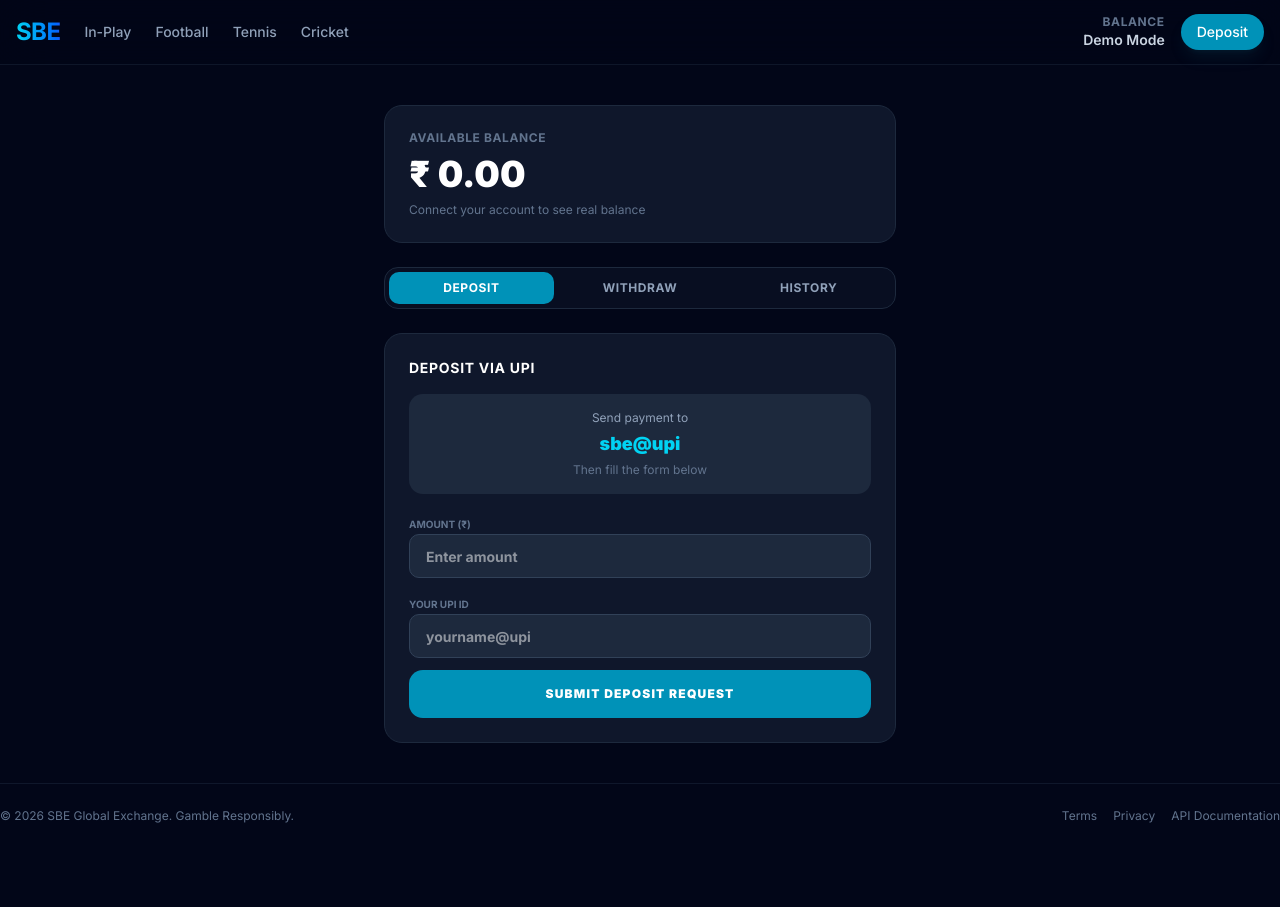
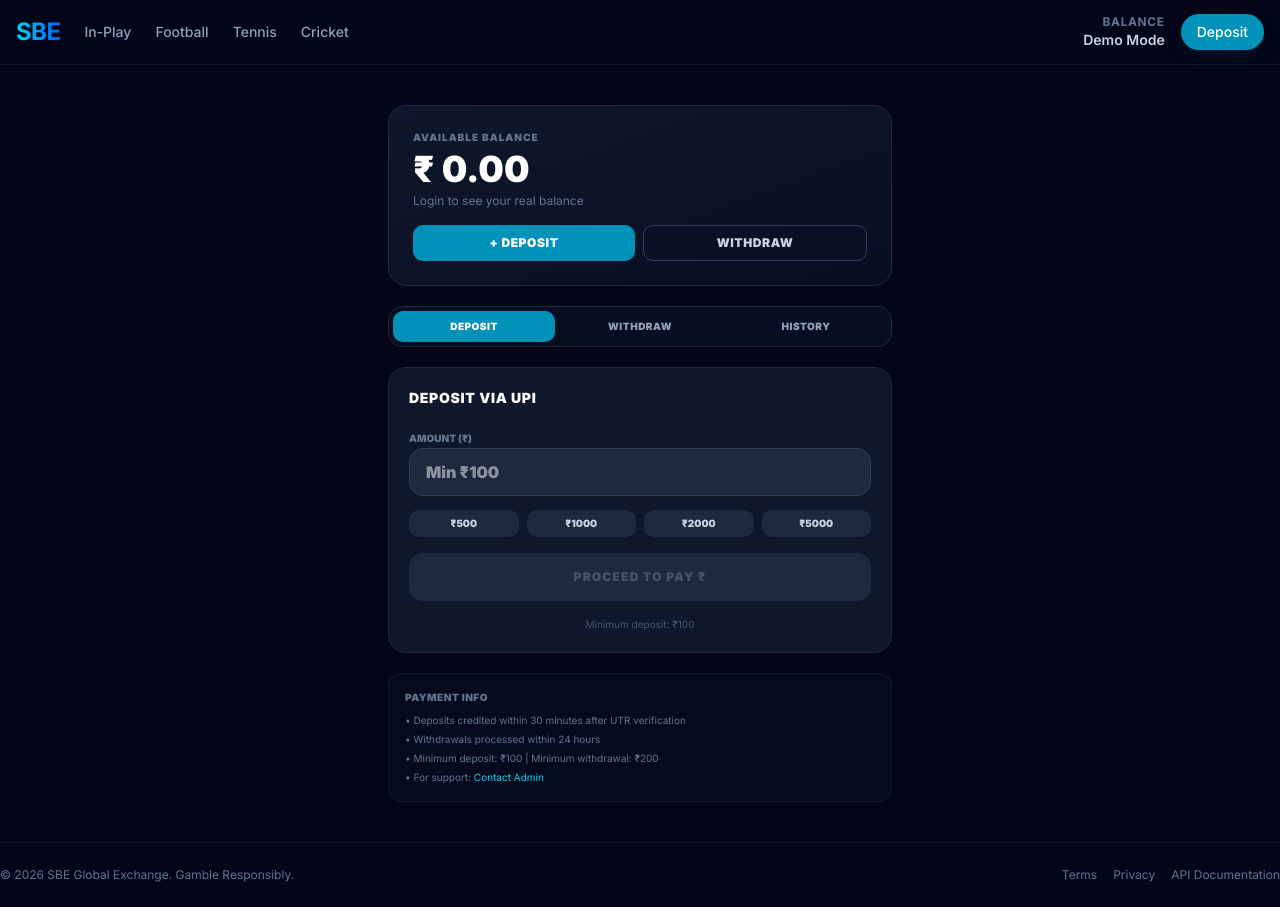
Before and after one commit to Warriorlegacy/JMD-Online-Book, a Next.js app in the folder sbe/web/: page /wallet in a window 1280 px wide. Before the commit the page ends 848 px from the top, so only its background shows below. Built offline with nearby package versions, Linux system fonts and the light colour scheme; no server answers.

Commit message:
feat: real UPI payment flow with deep link, UTR verification, quick amounts

```diff
--- a/sbe/web/src/app/wallet/page.tsx
+++ b/sbe/web/src/app/wallet/page.tsx
@@ -1,98 +1,243 @@
 "use client";
 import { useState } from "react";
-import { useSocket } from "@/lib/socket";
+import Link from "next/link";
+
+const PLATFORM_UPI = "6202442690@ptyes";
+const PLATFORM_NAME = "SBE Exchange";
+const MIN_DEPOSIT = 100;
+const MIN_WITHDRAW = 200;
+
+function CopyButton({ text }: { text: string }) {
+  const [copied, setCopied] = useState(false);
+  return (
+    <button
+      onClick={() => { navigator.clipboard.writeText(text); setCopied(true); setTimeout(() => setCopied(false), 2000); }}
+      className={`px-3 py-1 rounded text-[10px] font-black uppercase tracking-wider transition-all ${copied ? "bg-green-600 text-white" : "bg-slate-700 text-slate-300 hover:bg-slate-600"}`}
+    >
+      {copied ? "Copied!" : "Copy"}
+    </button>
+  );
+}
 
 export default function WalletPage() {
-  const { connected } = useSocket();
   const [tab, setTab] = useState<"deposit" | "withdraw" | "history">("deposit");
   const [amount, setAmount] = useState("");
   const [upiId, setUpiId] = useState("");
+  const [utrNumber, setUtrNumber] = useState("");
+  const [step, setStep] = useState<1 | 2>(1);
   const [submitted, setSubmitted] = useState(false);
+  const [loading, setLoading] = useState(false);
 
-  const handleSubmit = async () => {
-    if (!amount || parseFloat(amount) <= 0) return;
-    setSubmitted(true);
-    setTimeout(() => setSubmitted(false), 4000);
+  const amountNum = parseFloat(amount) || 0;
+  const upiDeepLink = `upi://pay?pa=${PLATFORM_UPI}&pn=${encodeURIComponent(PLATFORM_NAME)}&am=${amountNum}&cu=INR&tn=${encodeURIComponent("SBE Deposit")}`;
+
+  const handleDepositStep1 = () => {
+    if (amountNum < MIN_DEPOSIT) return;
+    setStep(2);
   };
 
+  const handleDepositSubmit = async () => {
+    if (!utrNumber || utrNumber.length < 10 || !upiId) return;
+    setLoading(true);
+    // In production: POST to /api/deposit with { amount, upiId, utrNumber }
+    await new Promise(r => setTimeout(r, 1000));
+    setLoading(false);
+    setSubmitted(true);
+  };
+
+  const handleWithdrawSubmit = async () => {
+    if (amountNum < MIN_WITHDRAW || !upiId) return;
+    setLoading(true);
+    await new Promise(r => setTimeout(r, 1000));
+    setLoading(false);
+    setSubmitted(true);
+  };
+
+  const reset = () => { setStep(1); setAmount(""); setUpiId(""); setUtrNumber(""); setSubmitted(false); };
+
   return (
-    <div className="max-w-lg mx-auto space-y-6 py-4">
-      <div className="rounded-2xl border border-slate-800 bg-slate-900 p-6 space-y-2">
-        <p className="text-xs text-slate-500 uppercase font-bold tracking-wider">Available Balance</p>
+    <div className="max-w-lg mx-auto space-y-5 py-4 px-1">
+      {/* Balance Card */}
+      <div className="rounded-2xl border border-slate-800 bg-gradient-to-br from-slate-900 to-slate-900/50 p-6">
+        <p className="text-[10px] text-slate-500 uppercase font-black tracking-widest mb-1">Available Balance</p>
         <p className="text-4xl font-black text-white">₹ 0.00</p>
-        <p className="text-xs text-slate-500">Connect your account to see real balance</p>
+        <p className="text-xs text-slate-500 mt-1">Login to see your real balance</p>
+        <div className="flex gap-2 mt-4">
+          <button onClick={() => { setTab("deposit"); reset(); }} className="flex-1 h-9 rounded-lg bg-cyan-600 hover:bg-cyan-500 text-xs font-black text-white uppercase tracking-wider transition-all">+ Deposit</button>
+          <button onClick={() => { setTab("withdraw"); reset(); }} className="flex-1 h-9 rounded-lg border border-slate-700 hover:border-slate-500 text-xs font-black text-slate-300 uppercase tracking-wider transition-all">Withdraw</button>
+        </div>
       </div>
 
+      {/* Tabs */}
       <div className="flex rounded-xl border border-slate-800 bg-slate-900/50 p-1 gap-1">
         {(["deposit", "withdraw", "history"] as const).map(t => (
-          <button key={t} onClick={() => setTab(t)}
-            className={`flex-1 py-2 rounded-lg text-xs font-bold uppercase tracking-wider transition-all ${tab === t ? "bg-cyan-600 text-white" : "text-slate-400 hover:text-white"}`}>
+          <button key={t} onClick={() => { setTab(t); reset(); }}
+            className={`flex-1 py-2 rounded-lg text-[10px] font-black uppercase tracking-wider transition-all ${tab === t ? "bg-cyan-600 text-white shadow-lg" : "text-slate-400 hover:text-white"}`}>
             {t}
           </button>
         ))}
       </div>
 
-      {tab === "deposit" && (
-        <div className="rounded-2xl border border-slate-800 bg-slate-900 p-6 space-y-4">
-          <h2 className="text-sm font-bold text-white uppercase tracking-wider">Deposit via UPI</h2>
-          <div className="rounded-xl bg-slate-800 p-4 text-center space-y-1">
-            <p className="text-xs text-slate-400">Send payment to</p>
-            <p className="text-lg font-black text-cyan-400">sbe@upi</p>
-            <p className="text-xs text-slate-500">Then fill the form below</p>
+      {/* DEPOSIT */}
+      {tab === "deposit" && !submitted && (
+        <div className="rounded-2xl border border-slate-800 bg-slate-900 p-5 space-y-4">
+          {step === 1 ? (
+            <>
+              <h2 className="text-sm font-black text-white uppercase tracking-wider">Deposit via UPI</h2>
+              <div className="space-y-1.5">
+                <label className="text-[10px] font-black text-slate-500 uppercase">Amount (₹)</label>
+                <input type="number" value={amount} onChange={e => setAmount(e.target.value)}
+                  placeholder={`Min ₹${MIN_DEPOSIT}`} min={MIN_DEPOSIT}
+                  className="w-full h-12 bg-slate-800 border border-slate-700 rounded-xl px-4 text-base font-black text-white focus:outline-none focus:border-cyan-500 transition-colors" />
+                <div className="flex gap-2 mt-2">
+                  {[500, 1000, 2000, 5000].map(v => (
+                    <button key={v} onClick={() => setAmount(String(v))}
+                      className="flex-1 py-1.5 rounded-lg bg-slate-800 hover:bg-slate-700 text-[10px] font-black text-slate-300 transition-all">
+                      ₹{v}
+                    </button>
+                  ))}
+                </div>
+              </div>
+              <button onClick={handleDepositStep1} disabled={amountNum < MIN_DEPOSIT}
+                className={`w-full h-12 rounded-xl text-xs font-black uppercase tracking-widest transition-all active:scale-[0.98] ${amountNum >= MIN_DEPOSIT ? "bg-cyan-600 hover:bg-cyan-500 text-white" : "bg-slate-800 text-slate-600 cursor-not-allowed"}`}>
+                Proceed to Pay ₹{amountNum > 0 ? amountNum.toLocaleString() : ""}
+              </button>
+              <p className="text-[10px] text-center text-slate-600">Minimum deposit: ₹{MIN_DEPOSIT}</p>
+            </>
+          ) : (
+            <>
+              <div className="flex items-center gap-2 mb-2">
+                <button onClick={() => setStep(1)} className="text-slate-400 hover:text-white">
+                  <svg className="h-4 w-4" fill="none" viewBox="0 0 24 24" stroke="currentColor"><path strokeLinecap="round" strokeLinejoin="round" strokeWidth={2} d="M15 19l-7-7 7-7" /></svg>
+                </button>
+                <h2 className="text-sm font-black text-white uppercase tracking-wider">Pay ₹{amountNum.toLocaleString()}</h2>
+              </div>
+
+              {/* UPI Payment Box */}
+              <div className="rounded-xl bg-slate-800 border border-slate-700 p-4 space-y-3">
+                <div className="flex items-center justify-between">
+                  <div>
+                    <p className="text-[10px] text-slate-400 uppercase font-bold">Send to UPI ID</p>
+                    <p className="text-base font-black text-cyan-400 mt-0.5">{PLATFORM_UPI}</p>
+                  </div>
+                  <CopyButton text={PLATFORM_UPI} />
+                </div>
+                <div className="flex items-center justify-between border-t border-slate-700 pt-3">
+                  <div>
+                    <p className="text-[10px] text-slate-400 uppercase font-bold">Amount</p>
+                    <p className="text-base font-black text-white">₹{amountNum.toLocaleString()}</p>
+                  </div>
+                  <CopyButton text={String(amountNum)} />
+                </div>
+                <a href={upiDeepLink}
+                  className="flex items-center justify-center gap-2 w-full h-11 rounded-xl bg-gradient-to-r from-cyan-600 to-blue-600 text-xs font-black text-white uppercase tracking-wider hover:opacity-90 transition-all">
+                  <svg className="h-4 w-4" fill="none" viewBox="0 0 24 24" stroke="currentColor"><path strokeLinecap="round" strokeLinejoin="round" strokeWidth={2} d="M12 18h.01M8 21h8a2 2 0 002-2V5a2 2 0 00-2-2H8a2 2 0 00-2 2v14a2 2 0 002 2z" /></svg>
+                  Open UPI App
+                </a>
+                <p className="text-[9px] text-center text-slate-500">Works with PhonePe, GPay, Paytm, BHIM & all UPI apps</p>
+              </div>
+
+              {/* UTR Verification */}
+              <div className="space-y-3">
+                <p className="text-[10px] font-black text-slate-400 uppercase">After payment, enter details below:</p>
+                <div className="space-y-1.5">
+                  <label className="text-[10px] font-black text-slate-500 uppercase">UTR / Transaction ID</label>
+                  <input type="text" value={utrNumber} onChange={e => setUtrNumber(e.target.value)}
+                    placeholder="12-digit UTR number"
+                    className="w-full h-11 bg-slate-800 border border-slate-700 rounded-xl px-4 text-sm font-bold text-white focus:outline-none focus:border-cyan-500 transition-colors" />
+                  <p className="text-[9px] text-slate-600">Find UTR in your UPI app payment history</p>
+                </div>
+                <div className="space-y-1.5">
+                  <label className="text-[10px] font-black text-slate-500 uppercase">Your UPI ID</label>
+                  <input type="text" value={upiId} onChange={e => setUpiId(e.target.value)}
+                    placeholder="yourname@upi"
+                    className="w-full h-11 bg-slate-800 border border-slate-700 rounded-xl px-4 text-sm font-bold text-white focus:outline-none focus:border-cyan-500 transition-colors" />
+                </div>
+                <button onClick={handleDepositSubmit} disabled={loading || utrNumber.length < 10 || !upiId}
+                  className={`w-full h-12 rounded-xl text-xs font-black uppercase tracking-widest transition-all active:scale-[0.98] ${loading || utrNumber.length < 10 || !upiId ? "bg-slate-800 text-slate-600 cursor-not-allowed" : "bg-green-600 hover:bg-green-500 text-white"}`}>
+                  {loading ? "Submitting..." : "Confirm Deposit"}
+                </button>
+              </div>
+            </>
+          )}
+        </div>
+      )}
+
+      {tab === "deposit" && submitted && (
+        <div className="rounded-2xl border border-green-500/20 bg-green-500/5 p-6 text-center space-y-3">
+          <div className="text-4xl">✅</div>
+          <p className="font-black text-white">Deposit Request Submitted!</p>
+          <p className="text-sm text-slate-400">Your deposit of <span className="text-white font-bold">₹{amountNum.toLocaleString()}</span> is under review.</p>
+          <p className="text-xs text-slate-500">UTR: <span className="text-slate-300 font-mono">{utrNumber}</span></p>
+          <p className="text-xs text-slate-500">Balance will be credited within <span className="text-white">30 minutes</span> after verification.</p>
+          <button onClick={reset} className="mt-2 px-6 py-2 rounded-xl bg-slate-800 hover:bg-slate-700 text-xs font-black text-white uppercase tracking-wider transition-all">
+            New Deposit
+          </button>
+        </div>
+      )}
+
+      {/* WITHDRAW */}
+      {tab === "withdraw" && !submitted && (
+        <div className="rounded-2xl border border-slate-800 bg-slate-900 p-5 space-y-4">
+          <h2 className="text-sm font-black text-white uppercase tracking-wider">Withdraw Funds</h2>
+          <div className="rounded-xl bg-amber-500/10 border border-amber-500/20 p-3">
+            <p className="text-[10px] font-bold text-amber-400">⚠️ Withdrawals are processed within 24 hours. Minimum ₹{MIN_WITHDRAW}.</p>
           </div>
           <div className="space-y-3">
             <div className="space-y-1.5">
-              <label className="text-[10px] font-bold text-slate-500 uppercase">Amount (₹)</label>
-              <input type="number" value={amount} onChange={e => setAmount(e.target.value)} placeholder="Enter amount"
-                className="w-full h-11 bg-slate-800 border border-slate-700 rounded-lg px-4 text-sm font-bold text-white focus:outline-none focus:border-cyan-500/50" />
+              <label className="text-[10px] font-black text-slate-500 uppercase">Amount (₹)</label>
+              <input type="number" value={amount} onChange={e => setAmount(e.target.value)}
+                placeholder={`Min ₹${MIN_WITHDRAW}`} min={MIN_WITHDRAW}
+                className="w-full h-12 bg-slate-800 border border-slate-700 rounded-xl px-4 text-base font-black text-white focus:outline-none focus:border-cyan-500 transition-colors" />
             </div>
             <div className="space-y-1.5">
-              <label className="text-[10px] font-bold text-slate-500 uppercase">Your UPI ID</label>
-              <input type="text" value={upiId} onChange={e => setUpiId(e.target.value)} placeholder="yourname@upi"
-                className="w-full h-11 bg-slate-800 border border-slate-700 rounded-lg px-4 text-sm font-bold text-white focus:outline-none focus:border-cyan-500/50" />
+              <label className="text-[10px] font-black text-slate-500 uppercase">Your UPI ID</label>
+              <input type="text" value={upiId} onChange={e => setUpiId(e.target.value)}
+                placeholder="yourname@upi"
+                className="w-full h-11 bg-slate-800 border border-slate-700 rounded-xl px-4 text-sm font-bold text-white focus:outline-none focus:border-cyan-500 transition-colors" />
             </div>
-            <button onClick={handleSubmit}
-              className={`w-full h-12 rounded-xl text-xs font-black uppercase tracking-widest transition-all active:scale-[0.98] ${submitted ? "bg-green-600 text-white" : "bg-cyan-600 hover:bg-cyan-500 text-white"}`}>
-              {submitted ? "Request Submitted ✓" : "Submit Deposit Request"}
+            <button onClick={handleWithdrawSubmit} disabled={loading || amountNum < MIN_WITHDRAW || !upiId}
+              className={`w-full h-12 rounded-xl text-xs font-black uppercase tracking-widest transition-all active:scale-[0.98] ${loading || amountNum < MIN_WITHDRAW || !upiId ? "bg-slate-800 text-slate-600 cursor-not-allowed" : "bg-pink-600 hover:bg-pink-500 text-white"}`}>
+              {loading ? "Submitting..." : `Withdraw ₹${amountNum > 0 ? amountNum.toLocaleString() : ""}`}
             </button>
-            {submitted && <p className="text-[10px] text-center text-slate-400">Admin will verify and credit your balance within 30 minutes.</p>}
           </div>
         </div>
       )}
 
-      {tab === "withdraw" && (
-        <div className="rounded-2xl border border-slate-800 bg-slate-900 p-6 space-y-4">
-          <h2 className="text-sm font-bold text-white uppercase tracking-wider">Withdraw Funds</h2>
-          <div className="space-y-3">
-            <div className="space-y-1.5">
-              <label className="text-[10px] font-bold text-slate-500 uppercase">Amount (₹)</label>
-              <input type="number" value={amount} onChange={e => setAmount(e.target.value)} placeholder="Enter amount"
-                className="w-full h-11 bg-slate-800 border border-slate-700 rounded-lg px-4 text-sm font-bold text-white focus:outline-none focus:border-cyan-500/50" />
-            </div>
-            <div className="space-y-1.5">
-              <label className="text-[10px] font-bold text-slate-500 uppercase">UPI ID / Bank Account</label>
-              <input type="text" value={upiId} onChange={e => setUpiId(e.target.value)} placeholder="yourname@upi or account number"
-                className="w-full h-11 bg-slate-800 border border-slate-700 rounded-lg px-4 text-sm font-bold text-white focus:outline-none focus:border-cyan-500/50" />
-            </div>
-            <button onClick={handleSubmit}
-              className={`w-full h-12 rounded-xl text-xs font-black uppercase tracking-widest transition-all active:scale-[0.98] ${submitted ? "bg-green-600 text-white" : "bg-pink-600 hover:bg-pink-500 text-white"}`}>
-              {submitted ? "Request Submitted ✓" : "Submit Withdrawal Request"}
-            </button>
-            {submitted && <p className="text-[10px] text-center text-slate-400">Admin will process within 24 hours.</p>}
+      {tab === "withdraw" && submitted && (
+        <div className="rounded-2xl border border-green-500/20 bg-green-500/5 p-6 text-center space-y-3">
+          <div className="text-4xl">✅</div>
+          <p className="font-black text-white">Withdrawal Request Submitted!</p>
+          <p className="text-sm text-slate-400">₹{amountNum.toLocaleString()} will be sent to <span className="text-white font-bold">{upiId}</span></p>
+          <p className="text-xs text-slate-500">Processing within 24 hours.</p>
+          <button onClick={reset} className="mt-2 px-6 py-2 rounded-xl bg-slate-800 hover:bg-slate-700 text-xs font-black text-white uppercase tracking-wider transition-all">
+            New Request
+          </button>
+        </div>
+      )}
+
+      {/* HISTORY */}
+      {tab === "history" && (
+        <div className="rounded-2xl border border-slate-800 bg-slate-900 p-5 space-y-4">
+          <h2 className="text-sm font-black text-white uppercase tracking-wider">Transaction History</h2>
+          <div className="text-center py-10 space-y-2">
+            <p className="text-3xl">📋</p>
+            <p className="text-sm text-slate-400">No transactions yet</p>
+            <p className="text-xs text-slate-600">Your deposits and withdrawals will appear here</p>
           </div>
         </div>
       )}
 
-      {tab === "history" && (
-        <div className="rounded-2xl border border-slate-800 bg-slate-900 p-6 space-y-4">
-          <h2 className="text-sm font-bold text-white uppercase tracking-wider">Transaction History</h2>
-          <div className="text-center py-8 space-y-2">
-            <p className="text-2xl">📋</p>
-            <p className="text-sm text-slate-400">No transactions yet</p>
-            <p className="text-xs text-slate-600">Your deposit and withdrawal history will appear here</p>
-          </div>
+      {/* Info */}
+      <div className="rounded-xl border border-slate-800/50 bg-slate-900/30 p-4 space-y-2">
+        <p className="text-[10px] font-black text-slate-500 uppercase tracking-wider">Payment Info</p>
+        <div className="space-y-1 text-[10px] text-slate-500">
+          <p>• Deposits credited within 30 minutes after UTR verification</p>
+          <p>• Withdrawals processed within 24 hours</p>
+          <p>• Minimum deposit: ₹{MIN_DEPOSIT} | Minimum withdrawal: ₹{MIN_WITHDRAW}</p>
+          <p>• For support: <Link href="/" className="text-cyan-400 hover:underline">Contact Admin</Link></p>
         </div>
-      )}
+      </div>
     </div>
   );
 }
```
